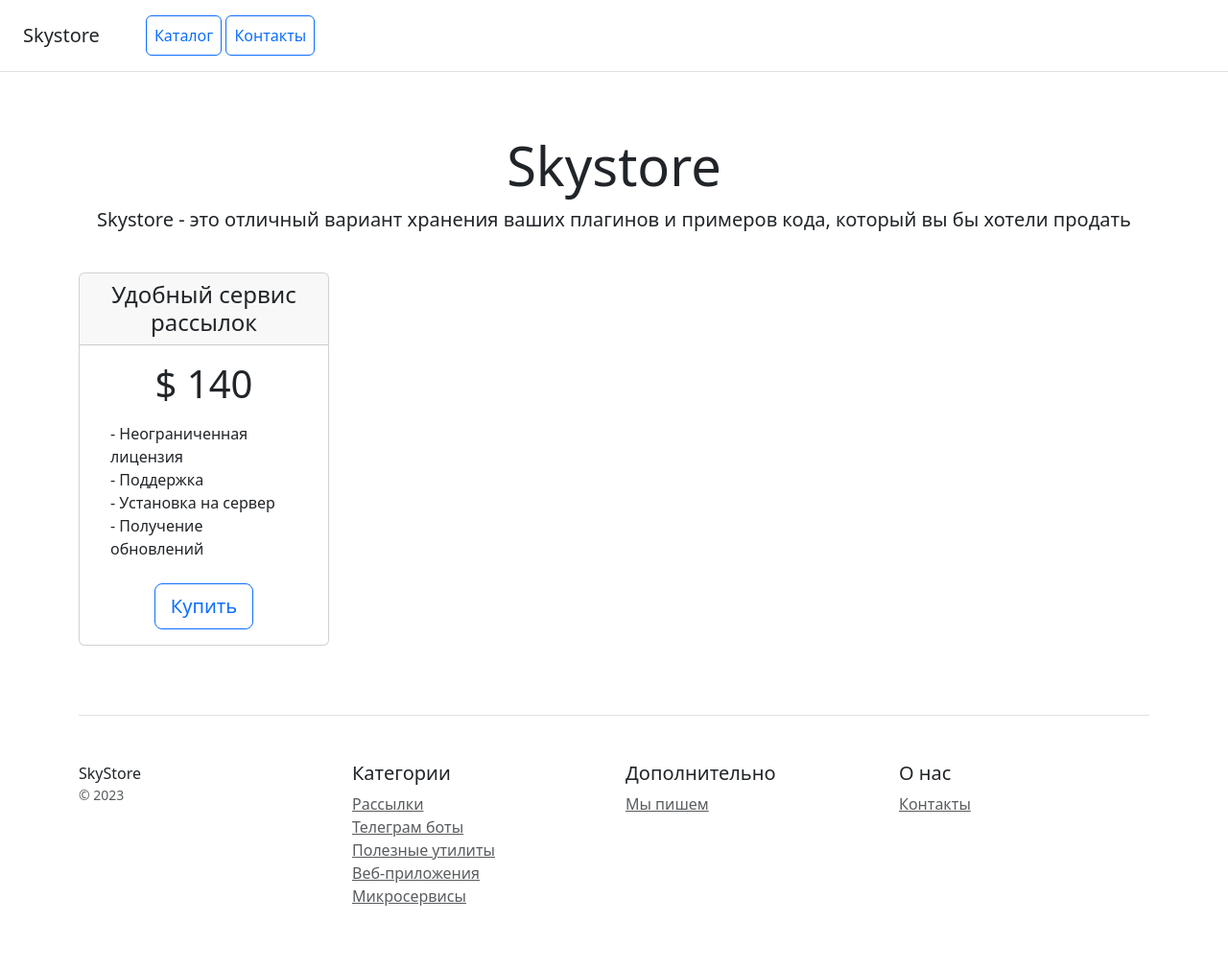
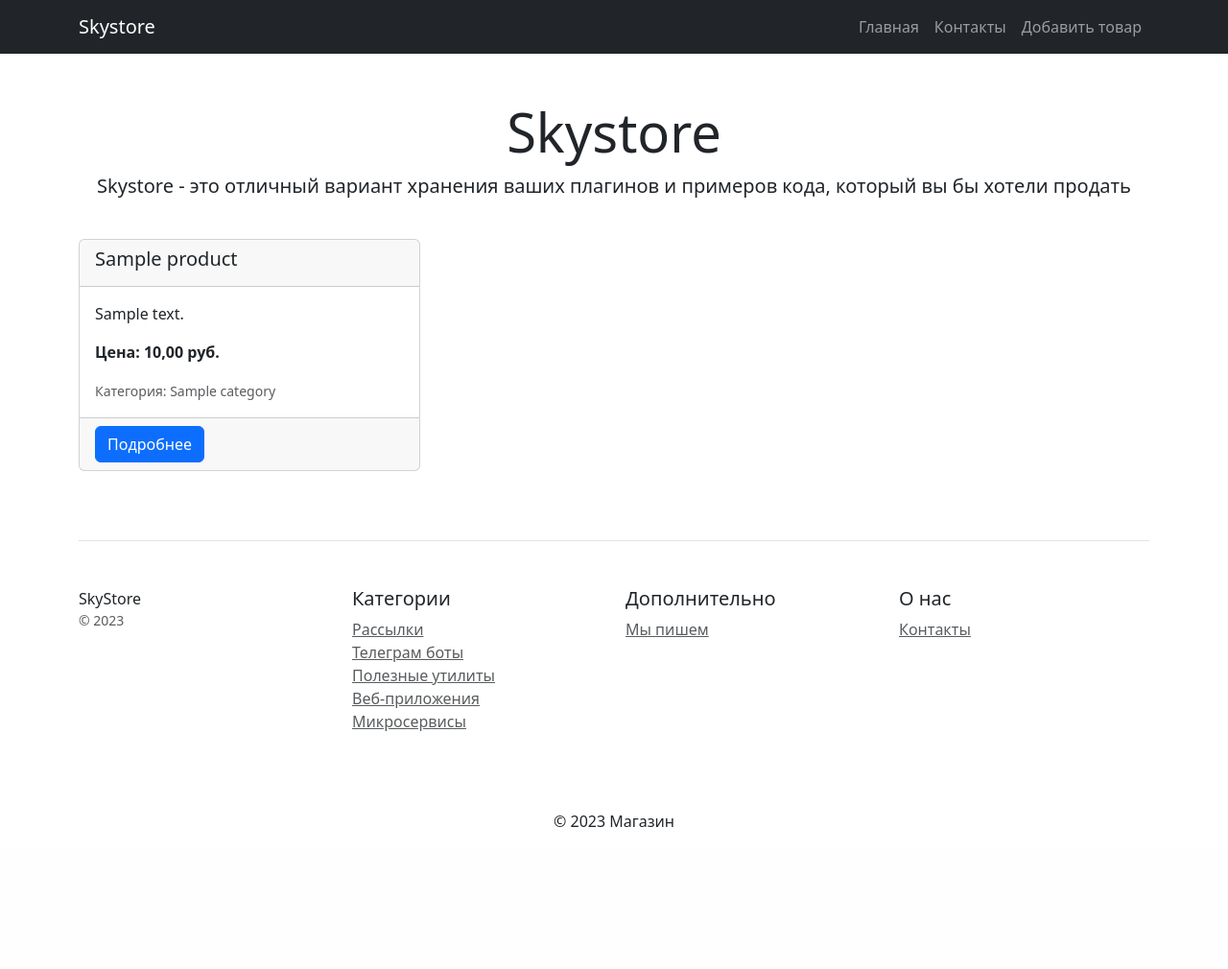
Before and after one commit to FanaticLion/Python_Project_Django, a Django app: template catalog/templates/catalog/home.html in a window 1280 px wide. Shown: the whole page at 96% size. After the commit the page ends 862 px from the top, so only its background shows below. Run offline with Django 5.2, Linux system fonts and the light colour scheme; the template is opened without the code that fills it: values that come from a table or form of the project are taken from there, others are empty; tables that the repository leaves empty hold one stand-in row (values such as "Sample post"); some libraries are stand-ins or nearby versions.

Commit message:
Обновление приложения catalog: новые шаблоны и views

```diff
--- /dev/null
+++ b/catalog/templates/catalog/base.html
@@ -0,0 +1,33 @@
+{% load static %}
+<!DOCTYPE html>
+<html lang="ru">
+<head>
+    <meta charset="UTF-8">
+    <meta name="viewport" content="width=device-width, initial-scale=1">
+    <title>{% block title %}Skystore{% endblock %}</title>
+    <link href="{% static 'bootstrap-5.3.7/dist/css/bootstrap.min.css' %}" rel="stylesheet">
+    <style>
+        .pagination {
+            margin: 20px 0;
+        }
+        .page-link {
+            color: #3498db;
+            border: 1px solid #dee2e6;
+            margin: 0 2px;
+        }
+        .page-item.active .page-link {
+            background-color: #3498db;
+            border-color: #3498db;
+        }
+        .page-link:hover {
+            background-color: #f8f9fa;
+            color: #2980b9;
+        }
+    </style>
+</head>
+<body>
+    <header>{% include 'catalog/includes/menu.html' %}</header>
+    <main>{% block content %}{% endblock %}</main>
+    <footer class="text-center py-3">© 2023 Магазин</footer>
+</body>
+</html>
--- a/catalog/templates/catalog/contacts.html
+++ b/catalog/templates/catalog/contacts.html
@@ -1,4 +1,6 @@
-<!doctype html>
+{% extends 'catalog/base.html' %}
+{% load static %}
+
 <html lang="ru">
 <head>
     <meta charset="utf-8">
--- a/catalog/templates/catalog/home.html
+++ b/catalog/templates/catalog/home.html
@@ -1,46 +1,68 @@
-<!doctype html>
-<html lang="ru">
-<head>
-    <meta charset="utf-8">
-    <meta name="viewport" content="width=device-width, initial-scale=1">
-    <title>Skystore</title>
-    <link href="/static/bootstrap-5.3.7/dist/css/bootstrap.min.css" rel="stylesheet">
-</head>
-<body>
-<div class="d-flex flex-column flex-md-row align-items-center p-3 px-md-4 mb-3 bg-white border-bottom box-shadow">
-    <h5 class="my-0 mr-md-auto font-weight-normal">Skystore</h5>
-    <nav class="ms-5">
-        <a class="p-2 btn btn-outline-primary" href="/">Каталог</a>
-        <a class="p-2 btn btn-outline-primary" href="/contacts/">Контакты</a>
-    </nav>
-</div>
-
+{% extends 'catalog/base.html' %}
+{% load static %}
+{% block content %}
 <div class="pricing-header px-3 py-3 pt-md-5 pb-md-4 mx-auto text-center">
     <h1 class="display-4">Skystore</h1>
-    <p class="lead">Skystore - это отличный вариант хранения ваших плагинов и примеров кода, который вы бы хотели
-        продать</p>
+    <p class="lead">Skystore - это отличный вариант хранения ваших плагинов и примеров кода, который вы бы хотели продать</p>
 </div>
 
 <div class="container">
-    <div class="row text-center">
-        <div class="col-3">
-            <div class="card mb-4 box-shadow">
+    <div class="row">
+        {% for product in latest_products %}
+        <div class="col-4 mb-4">
+            <div class="card h-100">
                 <div class="card-header">
-                    <h4 class="my-0 font-weight-normal">Удобный сервис рассылок</h4>
+                    <h5 class="card-title">{{ product.name }}</h5>
                 </div>
                 <div class="card-body">
-                    <h1 class="card-title pricing-card-title">$ 140</h1>
-                    <ul class="list-unstyled mt-3 mb-4 text-start m-3">
-                        <li>- Неограниченная лицензия</li>
-                        <li>- Поддержка</li>
-                        <li>- Установка на сервер</li>
-                        <li>- Получение обновлений</li>
-                    </ul>
-                    <button type="button" class="btn btn-lg btn-block btn-outline-primary">Купить</button>
+                    <p class="card-text">{{ product.description|truncatechars:100 }}</p>
+                    <p class="card-text"><strong>Цена: {{ product.price }} руб.</strong></p>
+                    <p class="card-text"><small class="text-muted">Категория: {{ product.category.name }}</small></p>
+                </div>
+                <div class="card-footer">
+                    <a href="{% url 'catalog:product_detail' product.id %}" class="btn btn-primary">Подробнее</a>
                 </div>
             </div>
         </div>
+        {% endfor %}
     </div>
+    {% if products.has_other_pages %}
+    <nav aria-label="Page navigation">
+        <ul class="pagination justify-content-center">
+            {% if products.has_previous %}
+            <li class="page-item">
+                <a class="page-link" href="?page={{ products.previous_page_number }}" aria-label="Previous">
+                    <span aria-hidden="true">&laquo;</span>
+                </a>
+            </li>
+            {% else %}
+            <li class="page-item disabled">
+                <span class="page-link">&laquo;</span>
+            </li>
+            {% endif %}
+
+            {% for i in products.paginator.page_range %}
+            {% if products.number == i %}
+            <li class="page-item active"><span class="page-link">{{ i }}</span></li>
+            {% else %}
+            <li class="page-item"><a class="page-link" href="?page={{ i }}">{{ i }}</a></li>
+            {% endif %}
+            {% endfor %}
+
+            {% if products.has_next %}
+            <li class="page-item">
+                <a class="page-link" href="?page={{ products.next_page_number }}" aria-label="Next">
+                    <span aria-hidden="true">&raquo;</span>
+                </a>
+            </li>
+            {% else %}
+            <li class="page-item disabled">
+                <span class="page-link">&raquo;</span>
+            </li>
+            {% endif %}
+        </ul>
+    </nav>
+    {% endif %}
 
     <footer class="pt-4 my-md-5 pt-md-5 border-top">
         <div class="row">
@@ -73,8 +95,4 @@
         </div>
     </footer>
 </div>
-
-<!-- Подключите статические файлы со скриптами Bootstrap -->
-<script src="/static/bootstrap-5.3.7/dist/js/bootstrap.bundle.min.js"></script>
-</body>
-</html>
+{% endblock %}
--- /dev/null
+++ b/catalog/templates/catalog/includes/menu.html
@@ -0,0 +1,10 @@
+<nav class="navbar navbar-expand-lg navbar-dark bg-dark">
+    <div class="container">
+        <a class="navbar-brand" href="{% url 'catalog:home' %}">Skystore</a>
+        <div class="navbar-nav">
+            <a class="nav-link" href="{% url 'catalog:home' %}">Главная</a>
+            <a class="nav-link" href="{% url 'catalog:contacts' %}">Контакты</a>
+            <a class="nav-link" href="{% url 'catalog:add_product' %}">Добавить товар</a>
+        </div>
+    </div>
+</nav>
--- a/catalog/urls.py
+++ b/catalog/urls.py
@@ -5,5 +5,7 @@ app_name = 'catalog'
 
 urlpatterns = [
     path('', views.home, name='home'),
-    path('contacts/', views.contacts, name='contacts'),  # добавь если нужно
+    path('contacts/', views.contacts, name='contacts'),
+    path('product/<int:pk>/', views.product_detail, name='product_detail'),
+    path('add-product/', views.add_product, name='add_product'),
 ]
```
Also changed, not shown: catalog/forms.py (+34 -0 lines), catalog/templates/catalog/add_product.html (added, +48 -0 lines), catalog/templates/catalog/product_detail.html (added, +18 -0 lines), catalog/views.py (+47 -14 lines), check_path.py (added, +18 -0 lines).
